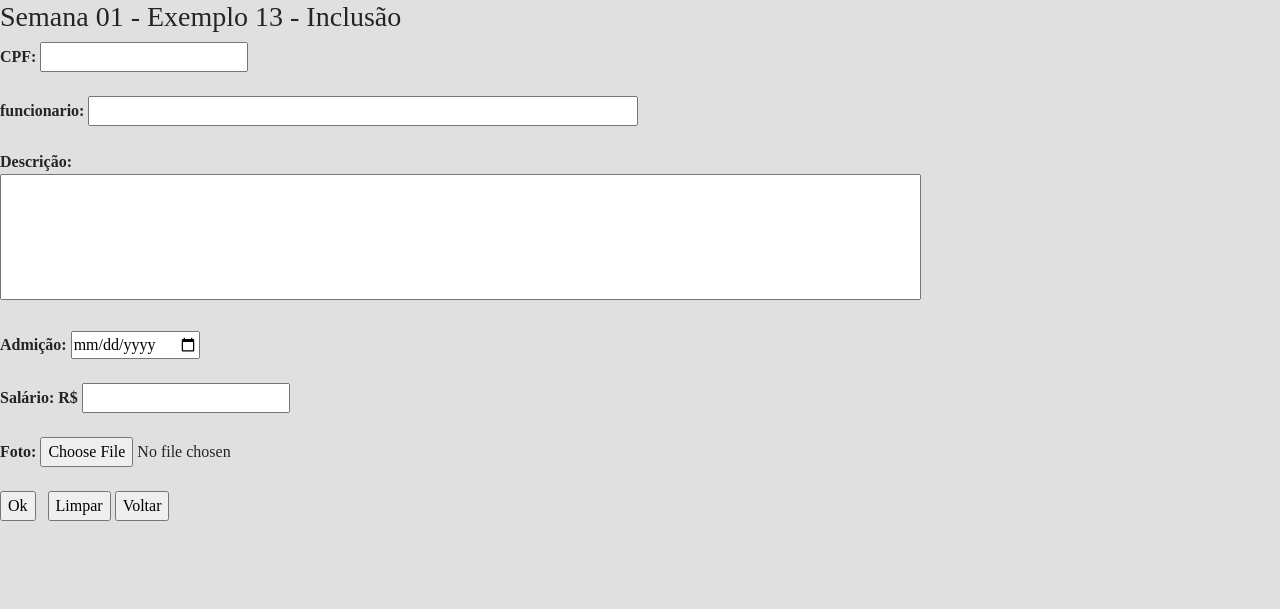
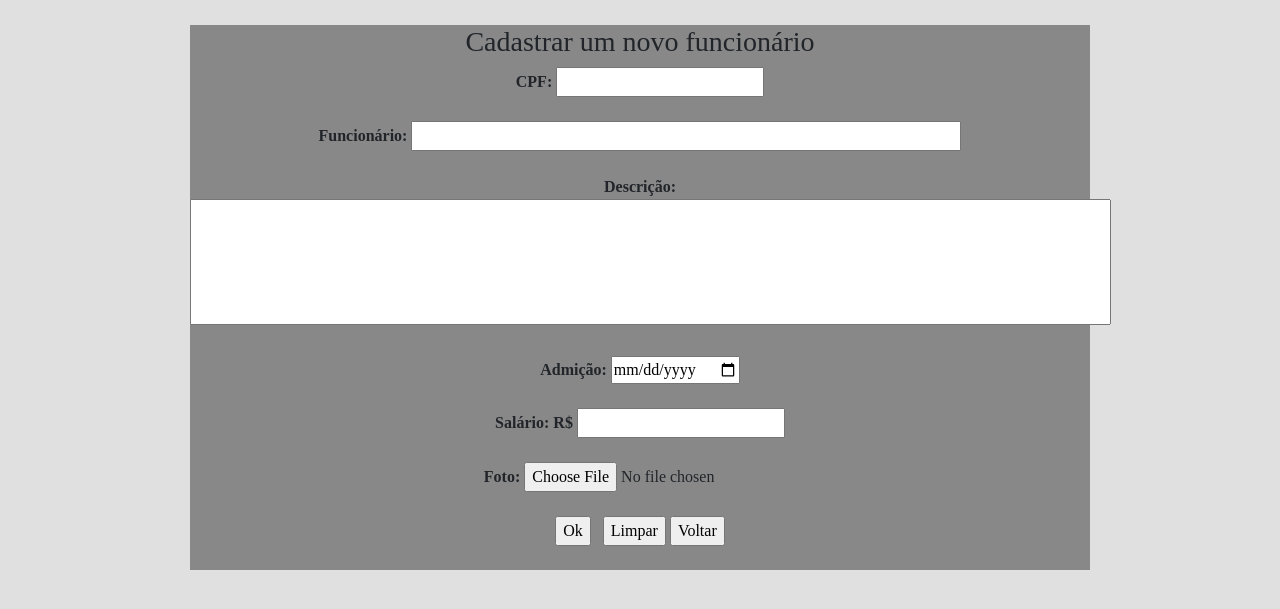
Before and after one commit to Bdwiss/SWradical, a PHP site: page /inclusao.php in a window 1280 px wide. Shown: the top 609 px of the page. Run offline with PHP 8.4, Linux system fonts and the light colour scheme.

Commit message:
Add files via upload

```diff
--- a/SWradical/css/estilo.css
+++ b/SWradical/css/estilo.css
@@ -13,10 +13,14 @@ table, th, td {
     align-items: center;
     justify-content: center;
     height: 50%;
-    width: 700px;
+    width: 900px;
     padding-top: 25px;
     padding-bottom: 25px;
     margin: auto;
+}
+
+.v2{
+    background-color: #888;
 }
 /* parte de cima da tabela */
 tr{
--- a/SWradical/incluir.php
+++ b/SWradical/incluir.php
@@ -11,6 +11,7 @@
 		<link rel="stylesheet" href="css\estilo.css">
 	</head>
 	<body>
+		<div class="v1">
 			<?php
 				try {
 					include("conexao.php");
@@ -101,6 +102,7 @@
 			?>
 			<br><br>
 			<input type='button' onclick="window.location='index.php';" value="Voltar">
+			</div>
 	</body>
 </html>
 <script src="js\bootstrap.bundle.min.js"></script>
--- a/SWradical/inclusao.php
+++ b/SWradical/inclusao.php
@@ -11,10 +11,12 @@
 		<link rel="stylesheet" href="css\estilo.css">
 	</head>
 	<body>
-		<h3>Semana 01 - Exemplo 13 - Inclusão</h3>
-		<form action="incluir.php" method="post" enctype="multipart/form-data">
+		<div class="v1">
+			<div class="v2">
+				<h3 class="text-center">Cadastrar um novo funcionário</h3>
+				<form action="incluir.php" method="post" enctype="multipart/form-data" class="text-center">
 					<b>CPF:</b> <input type="number" name="cpf" required><br><br>
-			<b>funcionario:</b> <input type="text" name="funcionario" maxlength="80" style="width:550px"><br><br>
+					<b>Funcionário:</b> <input type="text" name="funcionario" maxlength="80" style="width:550px"><br><br>
 					<b>Descrição: </b><br><textarea name="descricao" rows="5" cols="100" style="resize: none;"></textarea><br><br>
 					<b>Admição: </b> <input type="date" name="admicao"><br><br>
 					<b>Salário: R$ </b><input type="number" step="0.01" name="salario"><br><br>
@@ -23,6 +25,9 @@
 					<input type="reset" value="Limpar">
 					<input type='button' onclick="window.location='index.php';" value="Voltar">
 				</form>
+				<br>
+			</div>
+		</div>
 	</body>
 </html>
 <script src="js\bootstrap.bundle.min.js"></script>
--- a/SWradical/verfuncionario.php
+++ b/SWradical/verfuncionario.php
@@ -26,7 +26,8 @@
 		</style>
 	</head>
 	<body>
-		<h3>Semana 01 - Exemplo 07 - Detalhes do Produto</h3>
+		<div class="v1">
+			<h3>Detalhes do Funcionário</h3>
 			<?php
 				date_default_timezone_set("America/Sao_Paulo");
 				function formataData($admicao, $fomato){ // 2005-04-15 00:00:00
```
Also changed, not shown: SWradical/index.php (+4 -4 lines), SWradical/tabelaimg.sql (+8 -6 lines), SWradical/imagens/andre.jpg (added), SWradical/imagens/edu.png (added), SWradical/imagens/henrique.png (added), SWradical/imagens/juliano.png (added), SWradical/imagens/kleber.png (added), SWradical/imagens/leon.png (added), SWradical/imagens/nilce.png (added), SWradical/imagens/rafael.png (added). Lines whose indentation alone changed are shown as unchanged.
